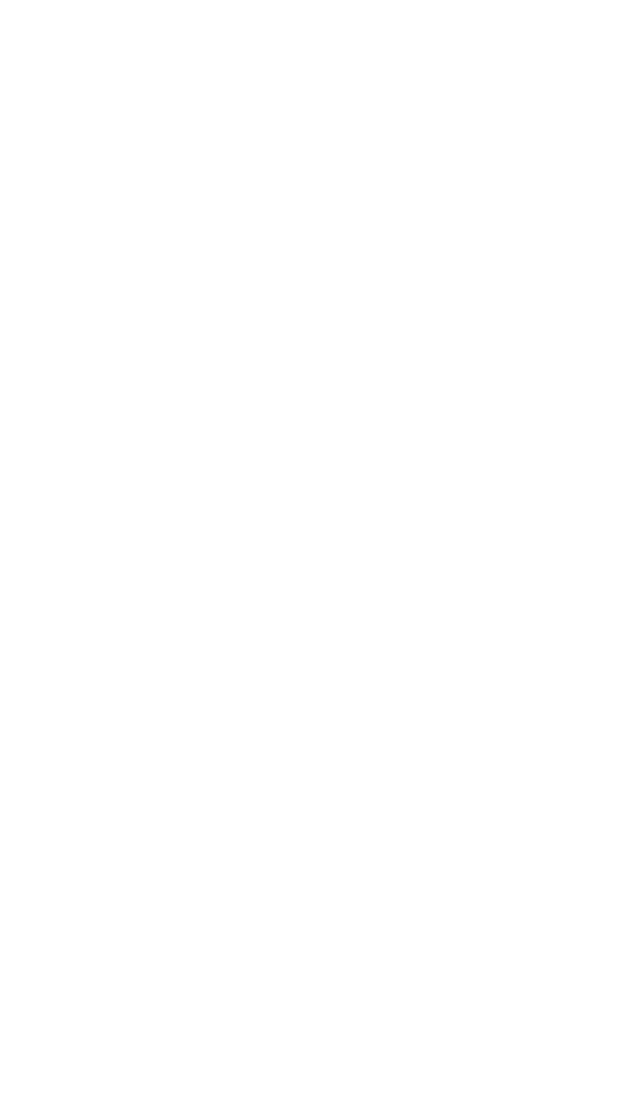
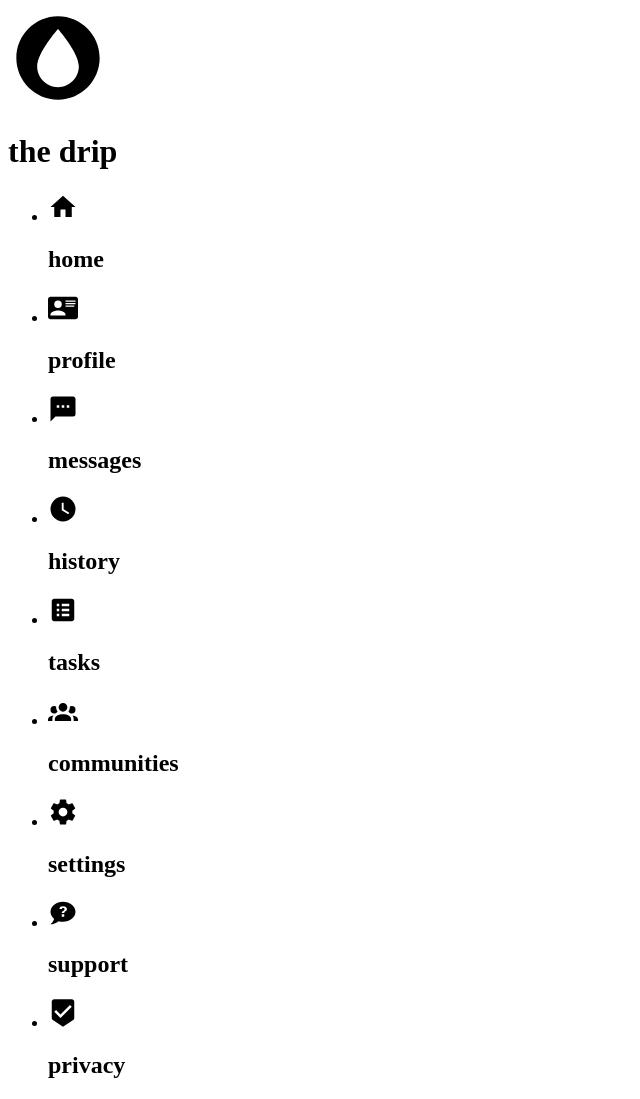
Before and after one commit to MellowMeh/odin-admin-dashboard, a plain HTML site: page index.html in a window 1280 px wide. Shown: the whole page, without its empty margins (0-640 px from the left). Before the commit the page ends 800 px from the top, so only its background shows below. Drawn offline with Linux system fonts and the light colour scheme.

Commit message:
Add sidebar elements

```diff
--- a/index.html
+++ b/index.html
@@ -8,7 +8,64 @@
 </head>
 
 <body>
+    <div class="container">
+        <div class="sidebar">
+            <div class="logo">
+                <img src="./images/water-circle.svg" height="100px" width="100px" alt="An icon of a drop of water">
+                <h1>the drip</h1>
+            </div>
+            <div class="nav">
+                <ul>
+                    <li>
+                        <img src="./images/home.svg" height="30px" width="30px" alt="an icon of a home">
+                        <h2>home</h2>
+                    </li>
+                    <li>
+                        <img src="./images/card-account-details.svg" height="30px" width="30px" alt="an icon of a identification card">
+                        <h2>profile</h2>
+                    </li>
+                    <li>
+                        <img src="./images/message-processing.svg" height="30px" width="30px" alt="an icon of a text bubble">
+                        <h2>messages</h2>
+                    </li>
+                    <li>
+                        <img src="./images/clock.svg" height="30px" width="30px" alt="an icon of a clock">
+                        <h2>history</h2>
+                    </li>
+                    <li>
+                        <img src="./images/list-box.svg" height="30px" width="30px" alt="an icon of pieces of paper">
+                        <h2>tasks</h2>
+                    </li>
+                    <li>
+                        <img src="./images/account-group.svg" height="30px" width="30px" alt="an icon of multiple people">
+                        <h2>communities</h2>
+                    </li>
+                </ul>
+            </div>
+            <div class="options">
+                <ul>
+                    <li>
+                        <img src="./images/cog.svg" height="30px" width="30px" alt="an icon of a gear">
+                        <h2>settings</h2>
+                    </li><li>
+                        <img src="./images/chat-question.svg" height="30px" width="30px" alt="an icon of a question mark">
+                        <h2>support</h2>
+                    </li><li>
+                        <img src="./images/marker-check.svg" height="30px" width="30px" alt="an icon of a shield">
+                        <h2>privacy</h2>
+                    </li>
+                </ul>
+            </div>
+        </div>
 
+        <div class="header">
+
+        </div>
+
+        <div class="main">
+
+        </div>
+    </div>
 </body>
 
 <script src="./script/index.js"></script>
```
Also changed, not shown: images/account-group.svg (added), images/card-account-details.svg (added), images/chat-question.svg (added), images/clock.svg (added), images/cog.svg (added), images/face-man-profile.svg (added), images/home.svg (added), images/list-box.svg (added), images/marker-check.svg (added), images/message-processing.svg (added), images/water-circle.svg (added).
